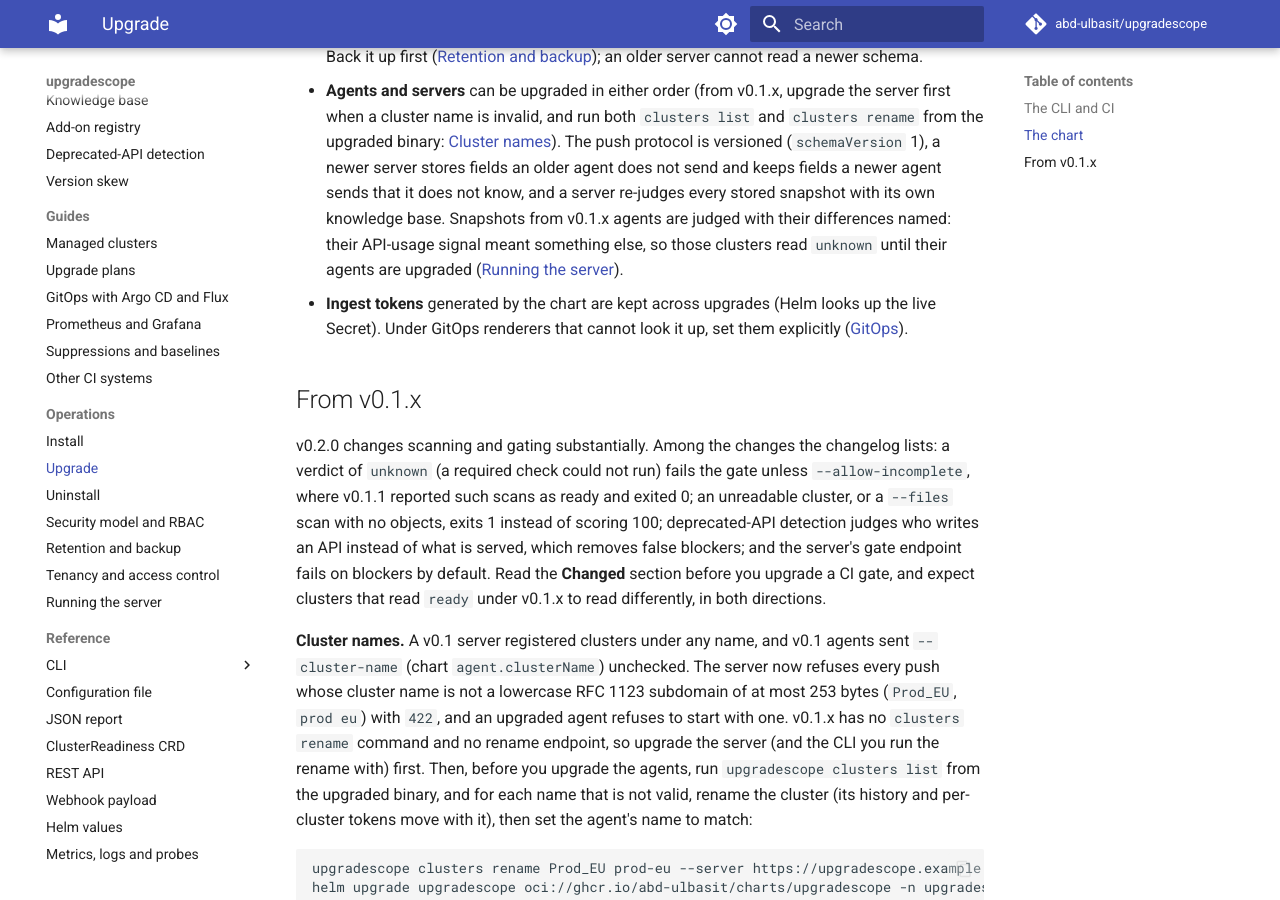
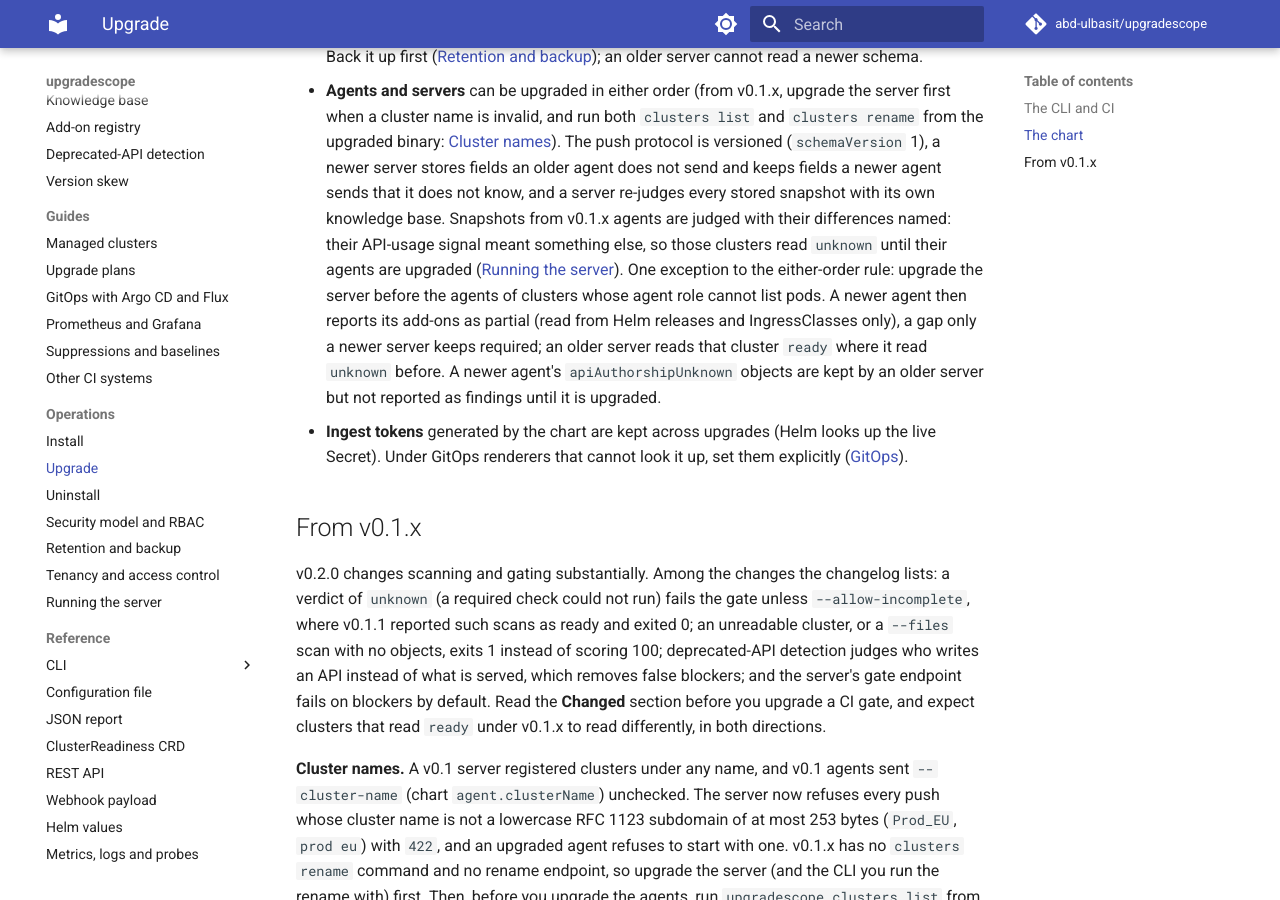
Before and after one commit to abd-ulbasit/upgradescope, an MkDocs documentation site: the page built from docs/operations/upgrade.md, in a window 1280 px wide and 900 px high, scrolled down 877 px. Built offline with MkDocs 1.6.1 and Material for MkDocs 9.7.7, drawn with Linux system fonts in a browser that asks for light colours; comment, search, counter and statistics services are not loaded.

Commit message:
docs(upgrade): upgrade the server before agents whose role cannot list pods
An older server treats a newer agent's partial add-ons as an optional gap,
so a pods-forbidden cluster could read ready where it read unknown before.

Refs #199

Co-Authored-By: Claude Fable 5 <noreply@anthropic.com>

```diff
--- a/docs/operations/upgrade.md
+++ b/docs/operations/upgrade.md
@@ -48,6 +48,13 @@ helm upgrade upgradescope oci://ghcr.io/abd-ulbasit/charts/upgradescope \
   differences named: their API-usage signal meant something else, so those
   clusters read `unknown` until their agents are upgraded
   ([Running the server](../operations.md#what-a-push-is-judged-as)).
+  One exception to the either-order rule: upgrade the server before the
+  agents of clusters whose agent role cannot list pods. A newer agent
+  then reports its add-ons as partial (read from Helm releases and
+  IngressClasses only), a gap only a newer server keeps required; an older
+  server reads that cluster `ready` where it read `unknown` before. A
+  newer agent's `apiAuthorshipUnknown` objects are kept by an older server
+  but not reported as findings until it is upgraded.
 - **Ingest tokens** generated by the chart are kept across upgrades (Helm
   looks up the live Secret). Under GitOps renderers that cannot look it up,
   set them explicitly ([GitOps](../guides/gitops-argo-flux.md)).
```
